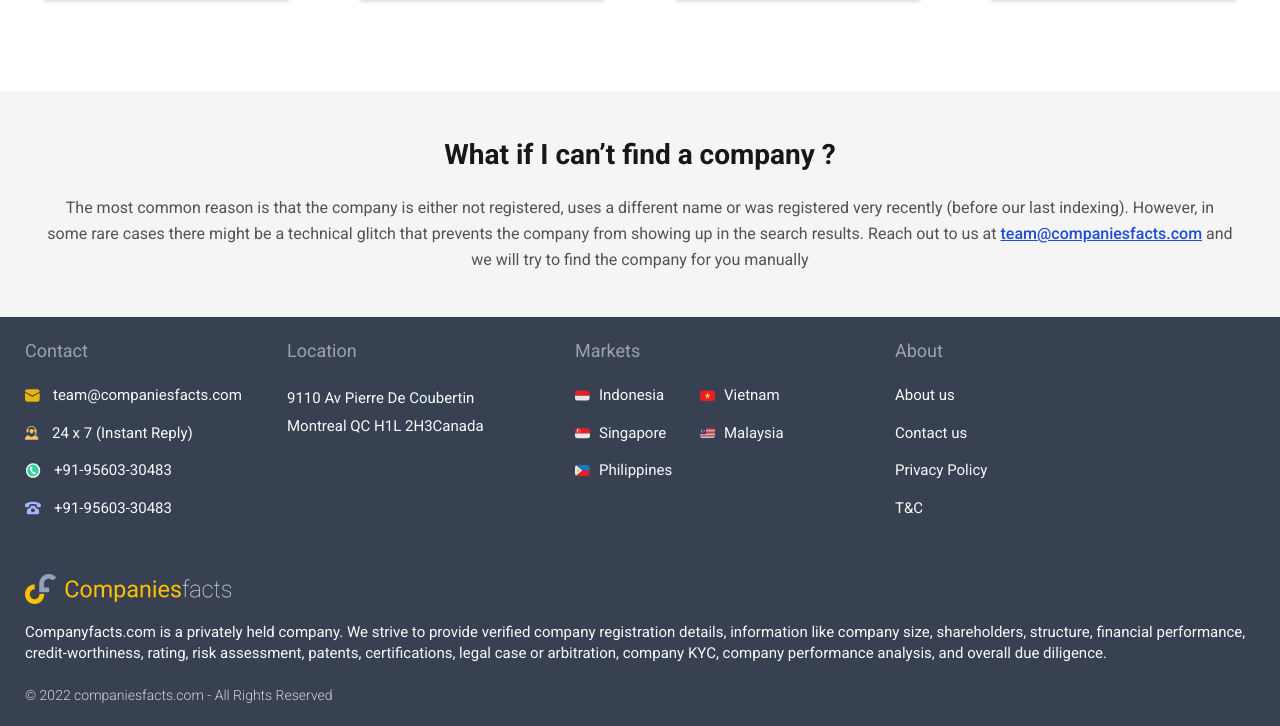
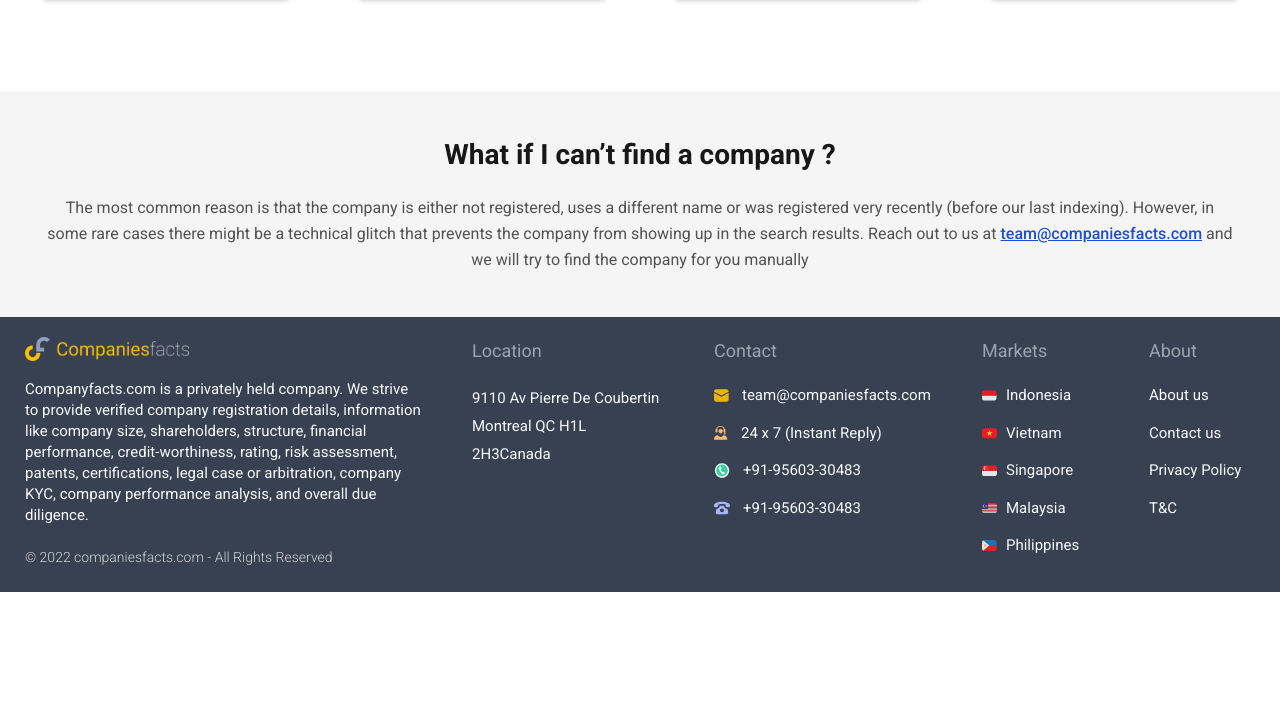
Before and after one commit to liverpool09/CompanyFactsWeb, a website: page home.html in a window 1280 px wide. Shown: the part 3513-4239 px from the top of the page. After the commit the page ends 4105 px from the top, so only its background shows below. Drawn offline with nearby package versions, Linux system fonts and the light colour scheme.

Commit message:
footer updation

```diff
--- a/home.html
+++ b/home.html
@@ -16,7 +16,7 @@
         <div class="container">
             <div class="flex justify-between items-center h-[57px]">
                 <a href="home.html">
-                    <img src="assets/images/logo.png" alt="logo" />
+                    <img class="w-[139px] md:w-[210px]" src="assets/images/logo.png" alt="logo" />
                 </a>
                 <div id="navBar" class="flex flex-row items-center">
 
@@ -403,10 +403,10 @@
     <!-- footer stars here -->
     <footer class="bg-dark-blue py-[20px]">
         <div class="container">
-            <div class="grid grid-cols-1 md:grid-cols-footer-md lg:grid-cols-footer-lg xl:grid-cols-footer-xl 2xl:grid-cols-footer gap-x-[30px] xl:gap-x-[70px] 2xl:gap-x-[90px] gap-y-[25px] md:gap-y-[40px]">
-                <div class="order-5 2xl:order-1 col-span-1 md:col-span-5 2xl:col-span-1">
+            <div class="grid grid-cols-1 md:grid-cols-footer-md lg:grid-cols-footer-lg xl:grid-cols-footer   gap-x-[30px] xl:gap-x-[50px] 2xl:gap-x-[90px] gap-y-[25px] md:gap-y-[40px]">
+                <div class="order-5 xl:order-1 col-span-1 md:col-span-5 xl:col-span-1">
                     <a href="home.html">
-                        <img class="mb-[18px]" src="assets/images/logo.png" alt="logo"/>
+                        <img class="w-[153px] md:w-[167px] mb-[18px]" src="assets/images/logo.png" alt="logo"/>
                     </a>
                     <p class="text-[#F9FAFB] text-[15px] leading-[21px] mb-[20px]">Companyfacts.com is a privately held company. We strive to provide verified company registration details, information like company size, shareholders, structure, financial performance, credit-worthiness, rating, risk assessment, patents, certifications, legal case or arbitration, company KYC, company performance analysis, and overall due diligence.</p>
                     <ul class="flex mt-[30px] mb-[30px] xl:hidden">
@@ -428,7 +428,7 @@
                     </ul>
                     <p class="text-[#D4D4D4] text-[14px] leading-[22px] font-light">© 2022 companiesfacts.com -  All Rights Reserved </p>
                 </div>
-                <div class="order-2 2xl:order-2 flex flex-col">
+                <div class="order-2 xl:order-2 flex flex-col">
                     <h4 class="mb-[20px] text-[#9CA3AF] text-[18px]">Location</h4>
                     <p class="text-[#F9FAFB] text-[15px] leading-[28px] mb-[20px]">9110 Av Pierre De Coubertin <br/>Montreal QC H1L 2H3Canada  </p>
                     <ul class="hidden 2xl:flex justify-between mt-auto ">
@@ -449,7 +449,7 @@
                         </li>
                     </ul>
                 </div>
-                <div class="order-1 2xl:order-3 flex flex-col">
+                <div class="order-1 xl:order-3 flex flex-col">
                     <h4 class="mb-[20px] text-[#9CA3AF] text-[18px]">Contact</h4>
                     <ul>
                         <li class="mb-[15px]">
@@ -474,30 +474,30 @@
                         </li>
                     </ul>
                 </div>
-                <div class="order-3 2xl:order-4 flex flex-col">
+                <div class="order-3 xl:order-4 flex flex-col">
                     <h4 class="mb-[20px] text-[#9CA3AF] text-[18px]">Markets</h4>
                     <ul class="flex 2xl:block flex-wrap">
-                        <li class="mb-[15px] w-1/2 md:w-full lg:w-1/2 2xl:w-full">
+                        <li class="mb-[15px] w-1/2 md:w-full lg:w-1/2 xl:w-full">
                             <a class="text-[#F9FAFB] text-[15px] flex duration-200 hover:text-theme-yellow" href="javascipt:;">
                                 <img class="mr-[9px]" src="assets/images/flag/indonesia.svg" alt="contact"/> Indonesia
                             </a>
                         </li>
-                        <li class="mb-[15px] w-1/2 md:w-full lg:w-1/2 2xl:w-full">
+                        <li class="mb-[15px] w-1/2 md:w-full lg:w-1/2 xl:w-full">
                             <a class="text-[#F9FAFB] text-[15px] flex duration-200 hover:text-theme-yellow" href="javascipt:;">
                                 <img class="mr-[9px]" src="assets/images/flag/vietnam.svg" alt="contact"/> Vietnam
                             </a>
                         </li>
-                        <li class="mb-[15px] w-1/2 md:w-full lg:w-1/2 2xl:w-full">
+                        <li class="mb-[15px] w-1/2 md:w-full lg:w-1/2 xl:w-full">
                             <a class="text-[#F9FAFB] text-[15px] flex duration-200 hover:text-theme-yellow" href="javascipt:;">
                                 <img class="mr-[9px]" src="assets/images/flag/singapore.svg" alt="contact"/> Singapore
                             </a>
                         </li>
-                        <li class="mb-[15px] w-1/2 md:w-full lg:w-1/2 2xl:w-full">
+                        <li class="mb-[15px] w-1/2 md:w-full lg:w-1/2 xl:w-full">
                             <a class="text-[#F9FAFB] text-[15px] flex duration-200 hover:text-theme-yellow" href="javascipt:;">
                                 <img class="mr-[9px]" src="assets/images/flag/malaysia.svg" alt="contact"/> Malaysia
                             </a>
                         </li>
-                        <li class="mb-[15px] w-1/2 md:w-full lg:w-1/2 2xl:w-full">
+                        <li class="mb-[15px] w-1/2 md:w-full lg:w-1/2 xl:w-full">
                             <a class="text-[#F9FAFB] text-[15px] flex duration-200 hover:text-theme-yellow" href="javascipt:;">
                                 <img class="mr-[9px]" src="assets/images/flag/philippines.svg" alt="contact"/> Philippines
                             </a>
@@ -505,25 +505,25 @@
 
                     </ul>
                 </div>
-                <div class="order-4 2xl:order-5 flex flex-col">
+                <div class="order-4 xl:order-5 flex flex-col">
                     <h4 class="mb-[20px] text-[#9CA3AF] text-[18px]">About</h4>
                     <ul class="flex xl:block flex-wrap">
-                        <li class="mb-[15px] w-1/2 md:w-full lg:w-1/2 2xl:w-full">
+                        <li class="mb-[15px] w-1/2 md:w-full lg:w-1/2 xl:w-full">
                             <a class="text-[#F9FAFB] text-[15px] flex duration-200 hover:text-theme-yellow" href="javascipt:;">
                                 About us
                             </a>
                         </li>
-                        <li class="mb-[15px] w-1/2 md:w-full lg:w-1/2 2xl:w-full">
+                        <li class="mb-[15px] w-1/2 md:w-full lg:w-1/2 xl:w-full">
                             <a class="text-[#F9FAFB] text-[15px] flex duration-200 hover:text-theme-yellow" href="javascipt:;">
                                 Contact us
                             </a>
                         </li>
-                        <li class="mb-[15px] w-1/2 md:w-full lg:w-1/2 2xl:w-full">
+                        <li class="mb-[15px] w-1/2 md:w-full lg:w-1/2 xl:w-full">
                             <a class="text-[#F9FAFB] text-[15px] flex duration-200 hover:text-theme-yellow" href="javascipt:;">
                                 Privacy Policy
                             </a>
                         </li>
-                        <li class="mb-[15px] w-1/2 md:w-full lg:w-1/2 2xl:w-full">
+                        <li class="mb-[15px] w-1/2 md:w-full lg:w-1/2 xl:w-full">
                             <a class="text-[#F9FAFB] text-[15px] flex duration-200 hover:text-theme-yellow" href="javascipt:;">
                                 T&C
                             </a>
--- a/tailwind.config.js
+++ b/tailwind.config.js
@@ -45,7 +45,6 @@
             },
             gridTemplateColumns: {
                 'footer': 'auto 192px 218px 117px 106px',
-                'footer-xl': '192px 218px 250px 230px',
                 'footer-lg': '192px 218px 270px 230px',
                 'footer-md': '202px 200px 110px 110px',
 
```
Also changed, not shown: assets/css/style.css.
